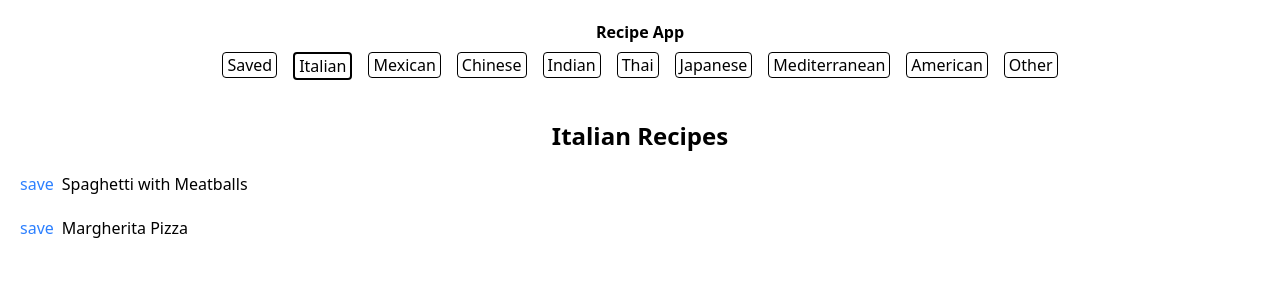
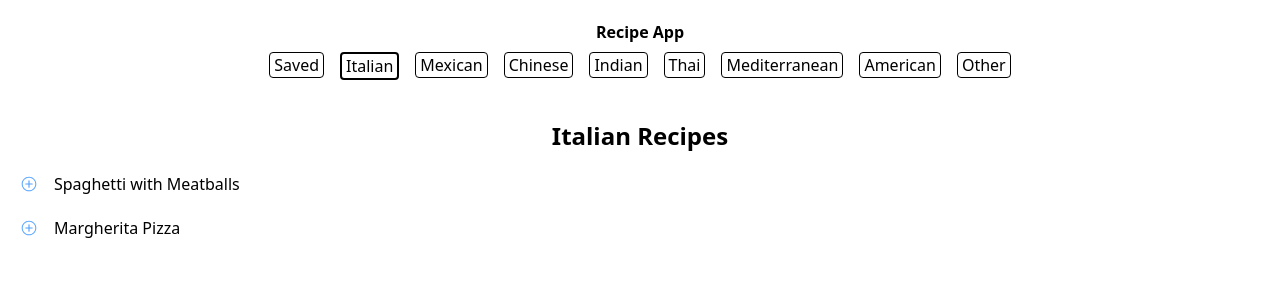
Before and after one commit to roborobbie123/Recipes-App, a React (Vite) app: page / in a window 1280 px wide. Shown: the top 300 px of the page. Built offline with nearby package versions, Linux system fonts and the light colour scheme.

Commit message:
added recipe bookmarking

```diff
--- a/package.json
+++ b/package.json
@@ -13,6 +13,7 @@
     "@tailwindcss/vite": "^4.0.9",
     "react": "^19.0.0",
     "react-dom": "^19.0.0",
+    "react-icons": "^5.5.0",
     "tailwindcss": "^4.0.9"
   },
   "devDependencies": {
--- a/src/components/Cuisine.jsx
+++ b/src/components/Cuisine.jsx
@@ -1,18 +1,26 @@
 import { useState } from "react";
 import Recipe from "./Recipe";
+
 
 export default function Cuisine({ selectedCuisine }) {
     const [selectedDish, setSelectedDish] = useState('');
     const [isSaved, setIsSaved] = useState([]);
+    console.log(isSaved)
 
     function handleSelectDish(dish) {
         setSelectedDish(dish);
     }
 
     function handleSave(dish) {
-        setIsSaved((prevSaved) => {
-            return [dish, ...prevSaved]
-        })
+        if (isSaved.some(savedDish => savedDish.dish === dish.dish)) {
+            setIsSaved((prevSaved) => {
+                return [...prevSaved.filter(newDish => newDish.dish !== dish.dish)]
+            })
+        } else {
+            setIsSaved((prevSaved) => {
+                return [dish, ...prevSaved]
+            })
+        }
     }
 
     return (
@@ -21,51 +29,55 @@ export default function Cuisine({ selectedCuisine }) {
                 <h1 className="font-bold text-2xl">{selectedCuisine} Recipes</h1>
             </div>
             <ul className="ml-5 mt-5">
-            {selectedCuisine === "Saved" &&
+                {selectedCuisine === "Saved" &&
                     <>
-                        {isSaved.length > 0 && isSaved.dish.map(dish => <li>{dish}</li>)}
+                        {isSaved.length > 0 ? isSaved.map(dish => <Recipe key={dish.dish} cuisine={selectedCuisine} dish={dish.dish}
+                            onSelect={handleSelectDish} onSave={handleSave} isSaved={isSaved} />) :
+                            <div>
+                                <p>No saved recipes</p>
+                                </div>}
                     </>
                 }
                 {selectedCuisine === "Italian" &&
                     <>
-                        <Recipe cuisine={selectedCuisine} dish={'Spaghetti with Meatballs'} onSelect={handleSelectDish}/>
-                        <Recipe cuisine={selectedCuisine} dish={'Margherita Pizza'} onSelect={handleSelectDish}/>
+                        <Recipe cuisine={selectedCuisine} dish={'Spaghetti with Meatballs'} onSelect={handleSelectDish} onSave={handleSave} isSaved={isSaved}/>
+                        <Recipe cuisine={selectedCuisine} dish={'Margherita Pizza'} onSelect={handleSelectDish} onSave={handleSave} isSaved={isSaved}/>
                     </>
                 }
                 {selectedCuisine === "Mexican" &&
                     <>
-                        <Recipe cuisine={selectedCuisine} dish={'Carne Asada Tacos'} onSelect={handleSelectDish}/>
-                        <Recipe cuisine={selectedCuisine} dish={'Chicken Quesadilla'} onSelect={handleSelectDish}/>
+                        <Recipe cuisine={selectedCuisine} dish={'Carne Asada Tacos'} onSelect={handleSelectDish} onSave={handleSave} isSaved={isSaved}/>
+                        <Recipe cuisine={selectedCuisine} dish={'Chicken Quesadilla'} onSelect={handleSelectDish} onSave={handleSave} isSaved={isSaved}/>
                     </>
                 }
                 {selectedCuisine === "Chinese" &&
                     <>
-                        <Recipe cuisine={selectedCuisine} dish={'Orange Chicken'} onSelect={handleSelectDish}/>
-                        <Recipe cuisine={selectedCuisine} dish={'Fried Rice'} onSelect={handleSelectDish}/>
+                        <Recipe cuisine={selectedCuisine} dish={'Orange Chicken'} onSelect={handleSelectDish} onSave={handleSave} isSaved={isSaved}/>
+                        <Recipe cuisine={selectedCuisine} dish={'Fried Rice'} onSelect={handleSelectDish} onSave={handleSave} isSaved={isSaved}/>
                     </>
                 }
                 {selectedCuisine === "Indian" &&
                     <>
-                        <Recipe cuisine={selectedCuisine} dish={'Chicken Tikka Misala'} onSelect={handleSelectDish}/>
-                        <Recipe cuisine={selectedCuisine} dish={'Butter Chicken'} onSelect={handleSelectDish}/>
+                        <Recipe cuisine={selectedCuisine} dish={'Chicken Tikka Misala'} onSelect={handleSelectDish} onSave={handleSave} isSaved={isSaved}/>
+                        <Recipe cuisine={selectedCuisine} dish={'Butter Chicken'} onSelect={handleSelectDish} onSave={handleSave} isSaved={isSaved}/>
                     </>
                 }
                 {selectedCuisine === "Thai" &&
                     <>
-                        <Recipe cuisine={selectedCuisine} dish={'Pad See Ew'} onSelect={handleSelectDish}/>
-                        <Recipe cuisine={selectedCuisine} dish={'Panang Curry'} onSelect={handleSelectDish}/>
+                        <Recipe cuisine={selectedCuisine} dish={'Pad See Ew'} onSelect={handleSelectDish} onSave={handleSave} isSaved={isSaved}/>
+                        <Recipe cuisine={selectedCuisine} dish={'Panang Curry'} onSelect={handleSelectDish} onSave={handleSave} isSaved={isSaved}/>
                     </>
                 }
                 {selectedCuisine === "Mediterranean" &&
                     <>
-                        <Recipe cuisine={selectedCuisine} dish={'Garlic Lemon Shrimp with Orzo'} onSelect={handleSelectDish}/>
-                        <Recipe cuisine={selectedCuisine} dish={'Mediterranean Lentil Salad with Grilled Chicken'} onSelect={handleSelectDish}/>
+                        <Recipe cuisine={selectedCuisine} dish={'Garlic Lemon Shrimp with Orzo'} onSelect={handleSelectDish} onSave={handleSave} isSaved={isSaved}/>
+                        <Recipe cuisine={selectedCuisine} dish={'Mediterranean Lentil Salad with Grilled Chicken'} onSelect={handleSelectDish} onSave={handleSave} isSaved={isSaved}/>
                     </>
                 }
                 {selectedCuisine === "American" &&
                     <>
-                        <Recipe cuisine={selectedCuisine} dish={'Cheesburger with Fries'} onSelect={handleSelectDish}/>
-                        <Recipe cuisine={selectedCuisine} dish={'Chicken Tenders'} onSelect={handleSelectDish}/>
+                        <Recipe cuisine={selectedCuisine} dish={'Cheesburger with Fries'} onSelect={handleSelectDish} onSave={handleSave} isSaved={isSaved}/>
+                        <Recipe cuisine={selectedCuisine} dish={'Chicken Tenders'} onSelect={handleSelectDish} onSave={handleSave} isSaved={isSaved}/>
                     </>
                 }
             </ul>
--- a/src/components/Recipe.jsx
+++ b/src/components/Recipe.jsx
@@ -1,10 +1,12 @@
 import { useState } from "react";
 
 import { RECIPES } from "../recipes";
+import { IoIosAddCircleOutline } from "react-icons/io";
+import { CiCircleMinus } from "react-icons/ci";
 
-export default function Recipe({ cuisine, dish, onSelect, onSave }) {
+export default function Recipe({ cuisine, dish, onSelect, onSave, isSaved }) {
+
     const [isOpen, setIsOpen] = useState(false);
-
 
     const foodItem = RECIPES.find(recipe => recipe.dish === dish);
 
@@ -13,12 +15,25 @@ export default function Recipe({ cuisine, dish, onSelect, onSave }) {
         onSelect(dish);
     }
 
+    const inFavorites = isSaved.some(savedDish => savedDish.dish === foodItem?.dish);
+
+    let iconStyles = '';
+
+    if (inFavorites) {
+        iconStyles = 'text-red-400 text-lg hover:text-red-500 hover:text-bold hover:size-6';
+    } else {
+        iconStyles = 'text-blue-400 text-lg hover:text-blue-500 hover:text-bold hover:size-6'
+    }
+
     const buttonStyles = isOpen ? 'font-semibold' : 'font-normal hover:font-semibold';
+
 
     return (
         <>
-            <li className="my-5">
-                <button className="mr-2 hover:font-bold text-blue-500" onClick={() => onSave(foodItem)}>save</button><button className={buttonStyles} onClick={() => { handleIsOpen(dish) }}>{dish}</button>
+            <li className="my-5 flex align-middle">
+                <button className="mr-4" onClick={() => onSave(foodItem)}>
+                    {inFavorites ? <CiCircleMinus className={iconStyles} /> : <IoIosAddCircleOutline className={iconStyles}/>}
+                </button><button className={buttonStyles} onClick={() => { handleIsOpen(dish) }}>{dish}</button>
             </li>
             {isOpen &&
                 <div className="ml-5">
@@ -33,10 +48,11 @@ export default function Recipe({ cuisine, dish, onSelect, onSave }) {
                     <ol className="list-decimal">
                         <p className="mt-3 underline">Steps: </p>
                         {foodItem?.steps.map((step, index) =>
-                        <li className="ml-4" key={index}>{step}</li>)}
+                            <li className="ml-4" key={index}>{step}</li>)}
 
                     </ol>
                 </div>}
+
         </>
     );
 
--- a/src/recipes.js
+++ b/src/recipes.js
@@ -1,5 +1,5 @@
 export const CUISINES = ["Saved", "Italian", "Mexican", "Chinese", "Indian",
-    "Thai", "Japanese", "Mediterranean", "American", "Other"];
+    "Thai", "Mediterranean", "American", "Other"];
 
 export const RECIPES = [
     {
```
Also changed, not shown: 1 other file (tests, documents, lock files or other folders).
